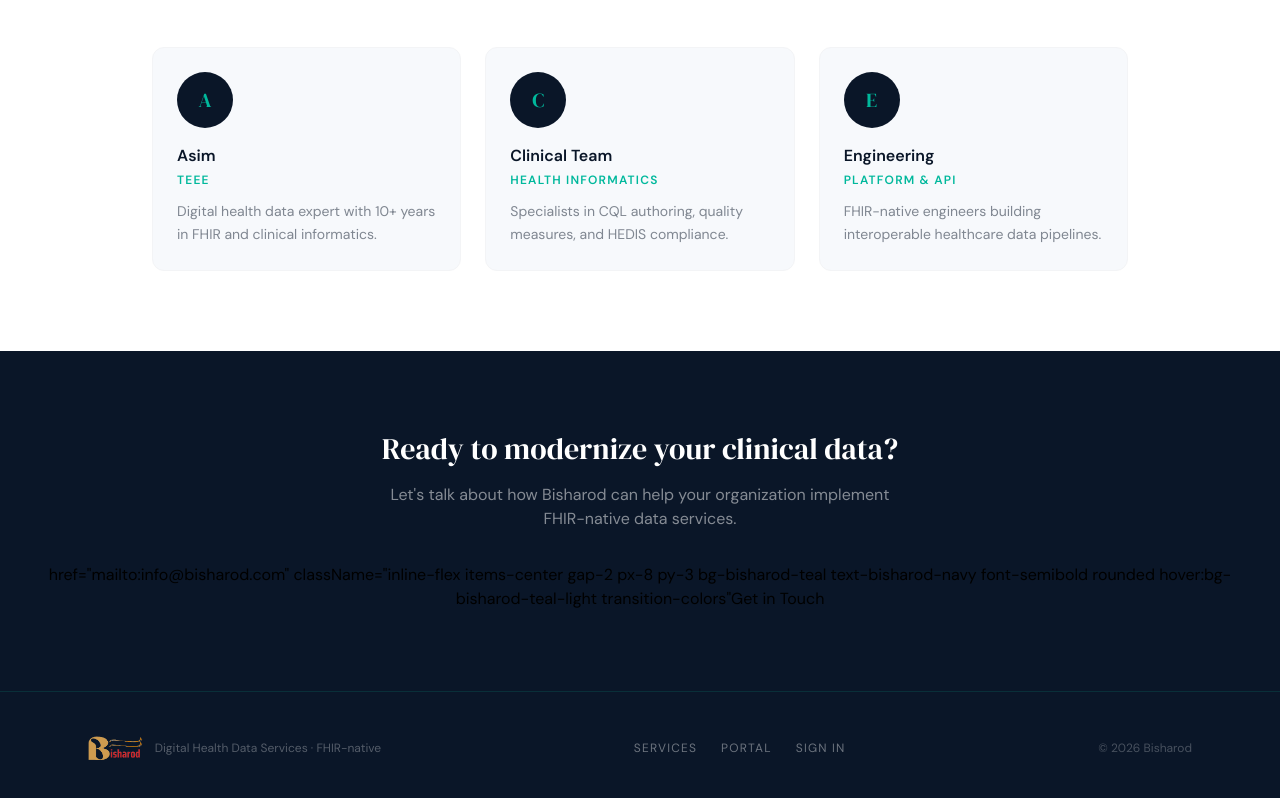
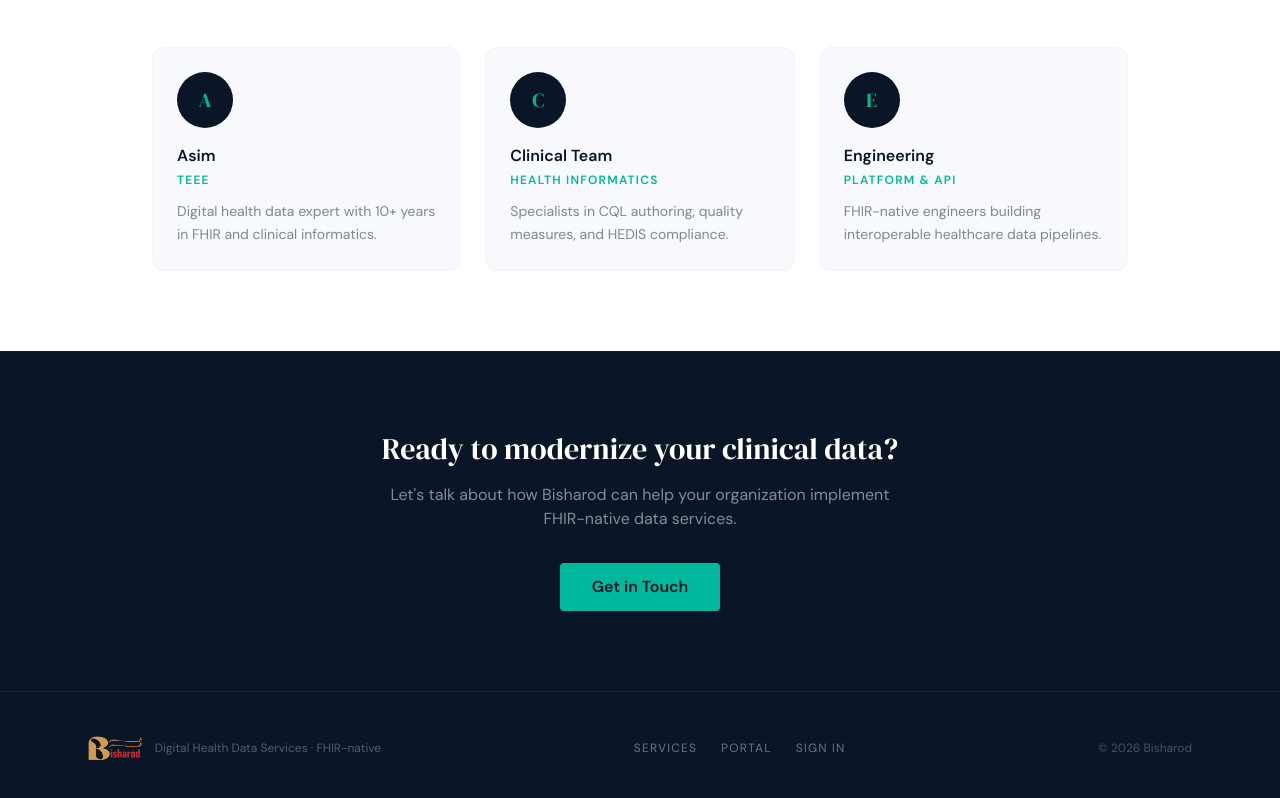
Before and after one commit to asimnipty/bisharod, a React (Vite) app in the folder frontend/: page /about in a window 1280 px wide. Shown: the part 1573-2371 px from the top of the page. Built offline with nearby package versions, Linux system fonts and the light colour scheme.

Commit message:
fix: dingdong

```diff
--- a/frontend/src/pages/AboutPage.tsx
+++ b/frontend/src/pages/AboutPage.tsx
@@ -180,10 +180,12 @@
           Let's talk about how Bisharod can help your organization implement
           FHIR-native data services.
         </p>
-        href="mailto:info@bisharod.com" className="inline-flex items-center
-        gap-2 px-8 py-3 bg-bisharod-teal text-bisharod-navy font-semibold
-        rounded hover:bg-bisharod-teal-light transition-colors"
-        <a>Get in Touch</a>
+        <a
+          href="mailto:info@bisharod.com"
+          className="inline-flex items-center gap-2 px-8 py-3 bg-bisharod-teal text-bisharod-navy font-semibold rounded hover:bg-bisharod-teal-light transition-colors"
+        >
+          Get in Touch
+        </a>
       </div>
     </div>
   );
```
